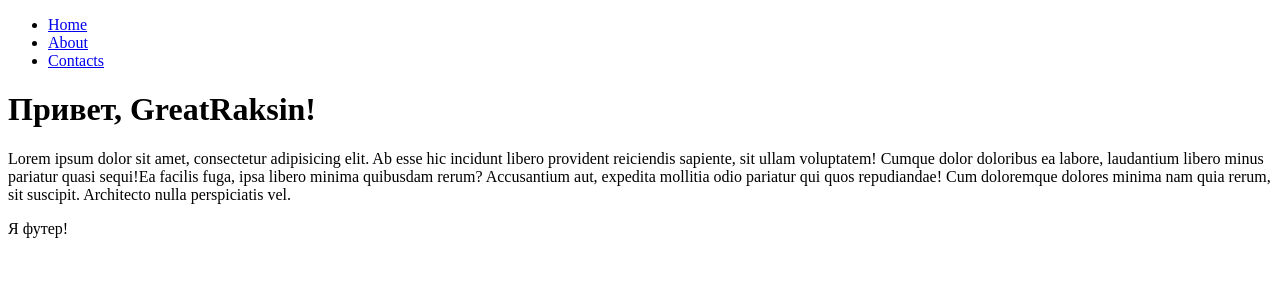
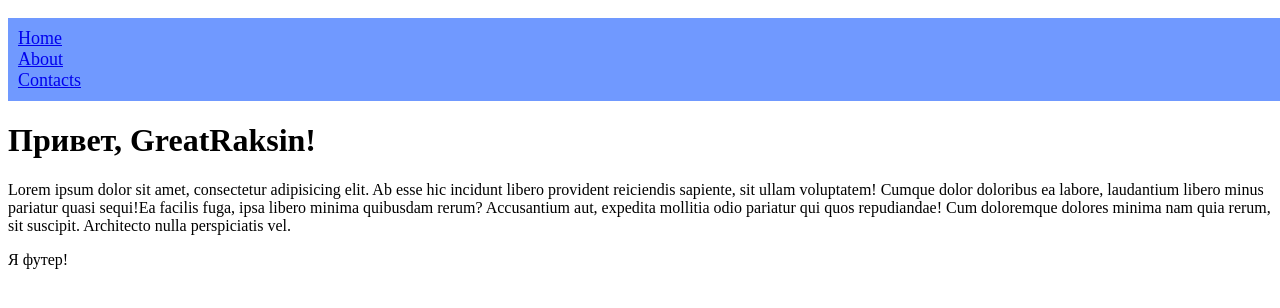
Before and after one commit to 100ballovby/CRUD_app_friday_project2, a Flask app: page / in a window 1280 px wide. Shown: the top 308 px of the page. Run offline with Flask 3, Linux system fonts and the light colour scheme.

Commit message:
Adding styles

```diff
--- a/static/style.css
+++ b/static/style.css
@@ -0,0 +1,8 @@
+.navigation {
+    display: block;
+    width: 100%;
+    background: #7099ff;
+    padding: 10px;
+    list-style: none;
+    font-size: 18px;
+}
--- a/templates/base.html
+++ b/templates/base.html
@@ -7,7 +7,7 @@
 </head>
 <body>
 
-<ul>
+<ul class="navigation">
     <li><a href="{{ url_for('index') }}">Home</a></li>
     <li><a href="{{ url_for('about') }}">About</a></li>
     <li><a href="{{ url_for('contacts') }}">Contacts</a></li>
```
